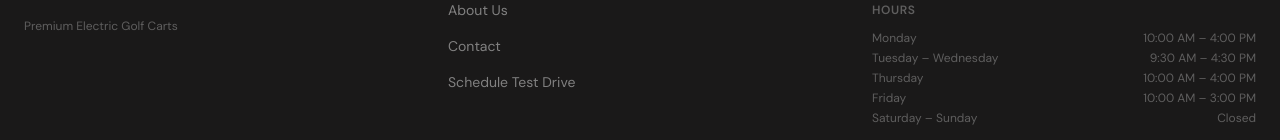
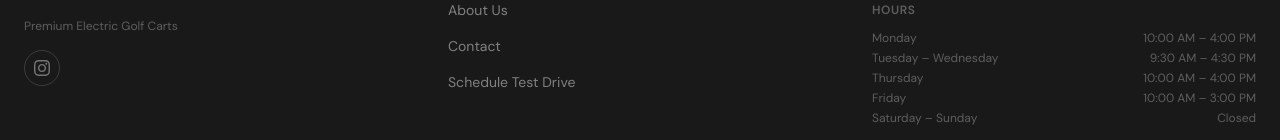
Before and after one commit to Dapper-Market-Solutions/nxt-level-carts, a React (Vite) app: page /about in a window 1280 px wide. Shown: the part 3054-3194 px from the top of the page. Built offline with nearby package versions, Linux system fonts and the light colour scheme.

Commit message:
Add social media icons to footer (renders from config: Facebook, Instagram, YouTube)

```diff
--- a/src/components/Footer.jsx
+++ b/src/components/Footer.jsx
@@ -14,7 +14,28 @@
             <p className="text-white/40 text-sm leading-relaxed mb-4 max-w-xs">
               Award-winning ICON electric golf carts. Experience the NXT Level of personal transportation in Belleville, Michigan.
             </p>
-            <p className="text-white/30 text-xs">{DEALER.tagline}</p>
+            <p className="text-white/30 text-xs mb-4">{DEALER.tagline}</p>
+            {/* Social links */}
+            <div className="flex gap-3">
+              {DEALER.social.facebook && (
+                <a href={DEALER.social.facebook} target="_blank" rel="noopener noreferrer" aria-label="Facebook"
+                   className="w-9 h-9 rounded-full flex items-center justify-center text-white/40 hover:text-white transition" style={{ border: '1px solid rgba(255,255,255,0.15)' }}>
+                  <svg className="w-4 h-4" fill="currentColor" viewBox="0 0 24 24"><path d="M24 12.073c0-6.627-5.373-12-12-12s-12 5.373-12 12c0 5.99 4.388 10.954 10.125 11.854v-8.385H7.078v-3.47h3.047V9.43c0-3.007 1.792-4.669 4.533-4.669 1.312 0 2.686.235 2.686.235v2.953H15.83c-1.491 0-1.956.925-1.956 1.874v2.25h3.328l-.532 3.47h-2.796v8.385C19.612 23.027 24 18.062 24 12.073z"/></svg>
+                </a>
+              )}
+              {DEALER.social.instagram && (
+                <a href={DEALER.social.instagram} target="_blank" rel="noopener noreferrer" aria-label="Instagram"
+                   className="w-9 h-9 rounded-full flex items-center justify-center text-white/40 hover:text-white transition" style={{ border: '1px solid rgba(255,255,255,0.15)' }}>
+                  <svg className="w-4 h-4" fill="currentColor" viewBox="0 0 24 24"><path d="M12 2.163c3.204 0 3.584.012 4.85.07 3.252.148 4.771 1.691 4.919 4.919.058 1.265.069 1.645.069 4.849 0 3.205-.012 3.584-.069 4.849-.149 3.225-1.664 4.771-4.919 4.919-1.266.058-1.644.07-4.85.07-3.204 0-3.584-.012-4.849-.07-3.26-.149-4.771-1.699-4.919-4.92-.058-1.265-.07-1.644-.07-4.849 0-3.204.013-3.583.07-4.849.149-3.227 1.664-4.771 4.919-4.919 1.266-.057 1.645-.069 4.849-.069zm0-2.163c-3.259 0-3.667.014-4.947.072-4.358.2-6.78 2.618-6.98 6.98-.059 1.281-.073 1.689-.073 4.948 0 3.259.014 3.668.072 4.948.2 4.358 2.618 6.78 6.98 6.98 1.281.058 1.689.072 4.948.072 3.259 0 3.668-.014 4.948-.072 4.354-.2 6.782-2.618 6.979-6.98.059-1.28.073-1.689.073-4.948 0-3.259-.014-3.667-.072-4.947-.196-4.354-2.617-6.78-6.979-6.98-1.281-.059-1.69-.073-4.949-.073zm0 5.838c-3.403 0-6.162 2.759-6.162 6.162s2.759 6.163 6.162 6.163 6.162-2.759 6.162-6.163c0-3.403-2.759-6.162-6.162-6.162zm0 10.162c-2.209 0-4-1.79-4-4 0-2.209 1.791-4 4-4s4 1.791 4 4c0 2.21-1.791 4-4 4zm6.406-11.845c-.796 0-1.441.645-1.441 1.44s.645 1.44 1.441 1.44c.795 0 1.439-.645 1.439-1.44s-.644-1.44-1.439-1.44z"/></svg>
+                </a>
+              )}
+              {DEALER.social.youtube && (
+                <a href={DEALER.social.youtube} target="_blank" rel="noopener noreferrer" aria-label="YouTube"
+                   className="w-9 h-9 rounded-full flex items-center justify-center text-white/40 hover:text-white transition" style={{ border: '1px solid rgba(255,255,255,0.15)' }}>
+                  <svg className="w-4 h-4" fill="currentColor" viewBox="0 0 24 24"><path d="M23.498 6.186a3.016 3.016 0 00-2.122-2.136C19.505 3.545 12 3.545 12 3.545s-7.505 0-9.377.505A3.017 3.017 0 00.502 6.186C0 8.07 0 12 0 12s0 3.93.502 5.814a3.016 3.016 0 002.122 2.136c1.871.505 9.376.505 9.376.505s7.505 0 9.377-.505a3.015 3.015 0 002.122-2.136C24 15.93 24 12 24 12s0-3.93-.502-5.814zM9.545 15.568V8.432L15.818 12l-6.273 3.568z"/></svg>
+                </a>
+              )}
+            </div>
           </div>
 
           {/* Quick links */}
```
